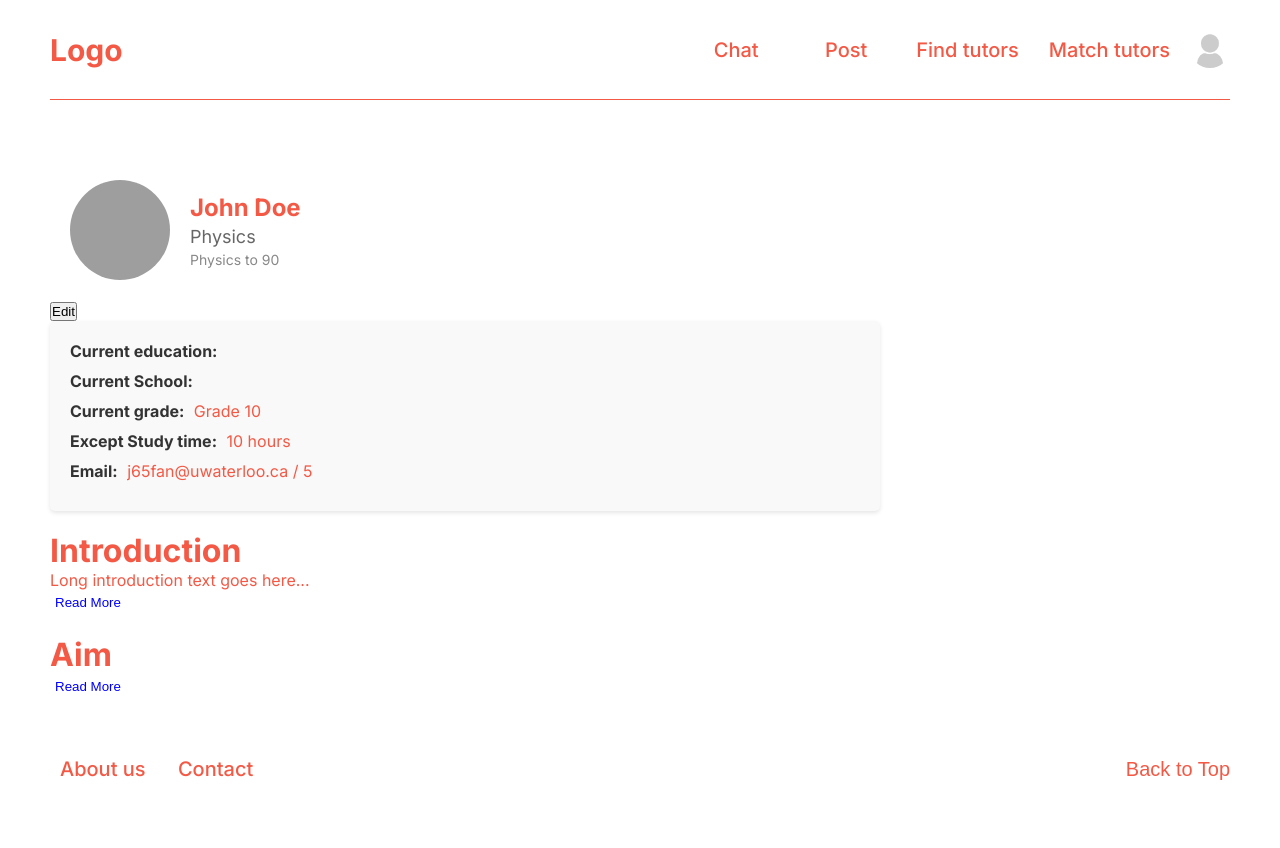
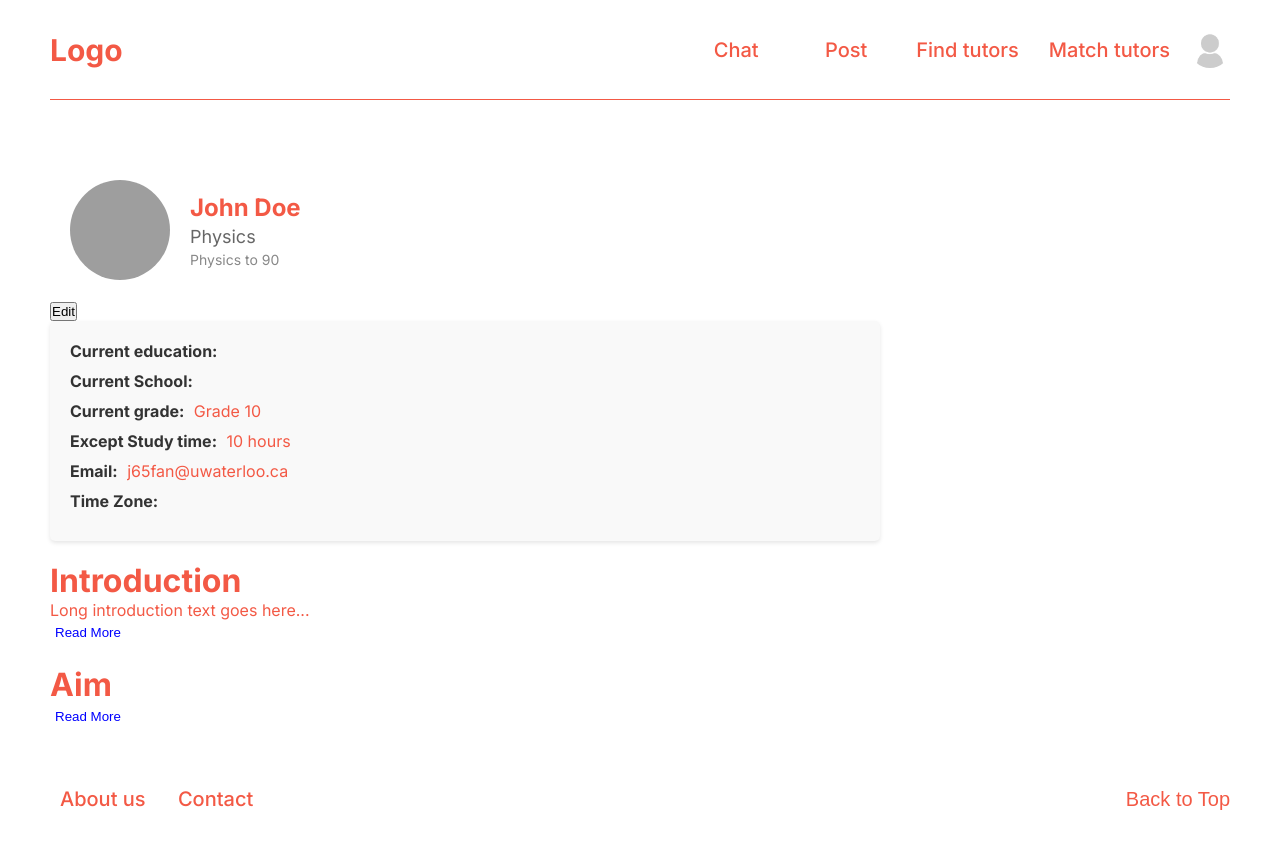
Before and after one commit to LeoLi2023ca/ECE651_Group6, a Next.js app in the folder Front-end Code/next_app/: page /student-profile in a window 1280 px wide. Before the commit the page ends 819 px from the top, so only its background shows below. Built offline with nearby package versions, Linux system fonts and the light colour scheme; grey boxes are pictures that could not be loaded.

Commit message:
AddThePostPage

```diff
--- a/Front-end Code/next_app/src/components/postComponents/infoBox.jsx
+++ b/Front-end Code/next_app/src/components/postComponents/infoBox.jsx
@@ -1,5 +1,5 @@
 import React from 'react';
-import styles from './InfoBox.module.css';
+import styles from './infoBox.module.css';
 
 const InfoBox = ({ post }) => {
     return (
--- a/Front-end Code/next_app/src/components/postComponents/postCard.jsx
+++ b/Front-end Code/next_app/src/components/postComponents/postCard.jsx
@@ -1,5 +1,5 @@
 import React from 'react';
-import styles from './PostCard.module.css'; // 确保路径正确
+import styles from './postCard.module.css';
 
 const PostCard = ({ post, onClick }) => {
     return (
--- a/Front-end Code/next_app/src/components/postComponents/postModal.jsx
+++ b/Front-end Code/next_app/src/components/postComponents/postModal.jsx
@@ -1,8 +1,8 @@
 import React, { useState } from 'react';
 import styles from './postModal.module.css';
-import InfoBox from "@/components/postComponents/InfoBox";
-import EditInfoBox from "@/components/postComponents/EditInfoBox";
-import TitleBox from "@/components/postComponents/TitleBox";
+import InfoBox from "@/components/postComponents/infoBox";
+import EditInfoBox from "@/components/postComponents/editInfoBox";
+import TitleBox from "@/components/postComponents/titleBox";
 
 const PostModal = ({ post, onClose }) => {
     const [isEditing, setIsEditing] = useState(false);
--- a/Front-end Code/next_app/src/components/postComponents/titleBox.jsx
+++ b/Front-end Code/next_app/src/components/postComponents/titleBox.jsx
@@ -1,5 +1,5 @@
 import React from 'react';
-import styles from './titleBox.module.css'; // 确保路径正确
+import styles from './titleBox.module.css';
 
 const TitleBox = ({post}) => {
     return (
--- a/Front-end Code/next_app/src/components/postComponents/titleBox.module.css
+++ b/Front-end Code/next_app/src/components/postComponents/titleBox.module.css
@@ -1,5 +1,3 @@
-/* TitleBox.module.css */
-
 .titleBox {
     display: flex;
     align-items: center;
--- a/Front-end Code/next_app/src/components/studentProfiles/StudentInfo.jsx
+++ b/Front-end Code/next_app/src/components/studentProfiles/StudentInfo.jsx
@@ -1,7 +1,7 @@
 
 import styles from './StudentInfo.module.css';
 
-const StudentInfo = ({ education, school, grade, studyTime, email }) => (
+const StudentInfo = ({ education, school, grade, studyTime, email, time }) => (
     <div className={styles.container}>
         <div className={styles.info}>
             <strong>Current education:</strong> {education}
@@ -16,7 +16,10 @@ const StudentInfo = ({ education, school, grade, studyTime, email }) => (
             <strong>Except Study time:</strong> {studyTime} hours
         </div>
         <div className={styles.rating}>
-            <strong>Email:</strong> {email} / 5
+            <strong>Email:</strong> {email}
+        </div>
+        <div className={styles.rating}>
+            <strong>Time Zone:</strong> {time}
         </div>
     </div>
 );
```
